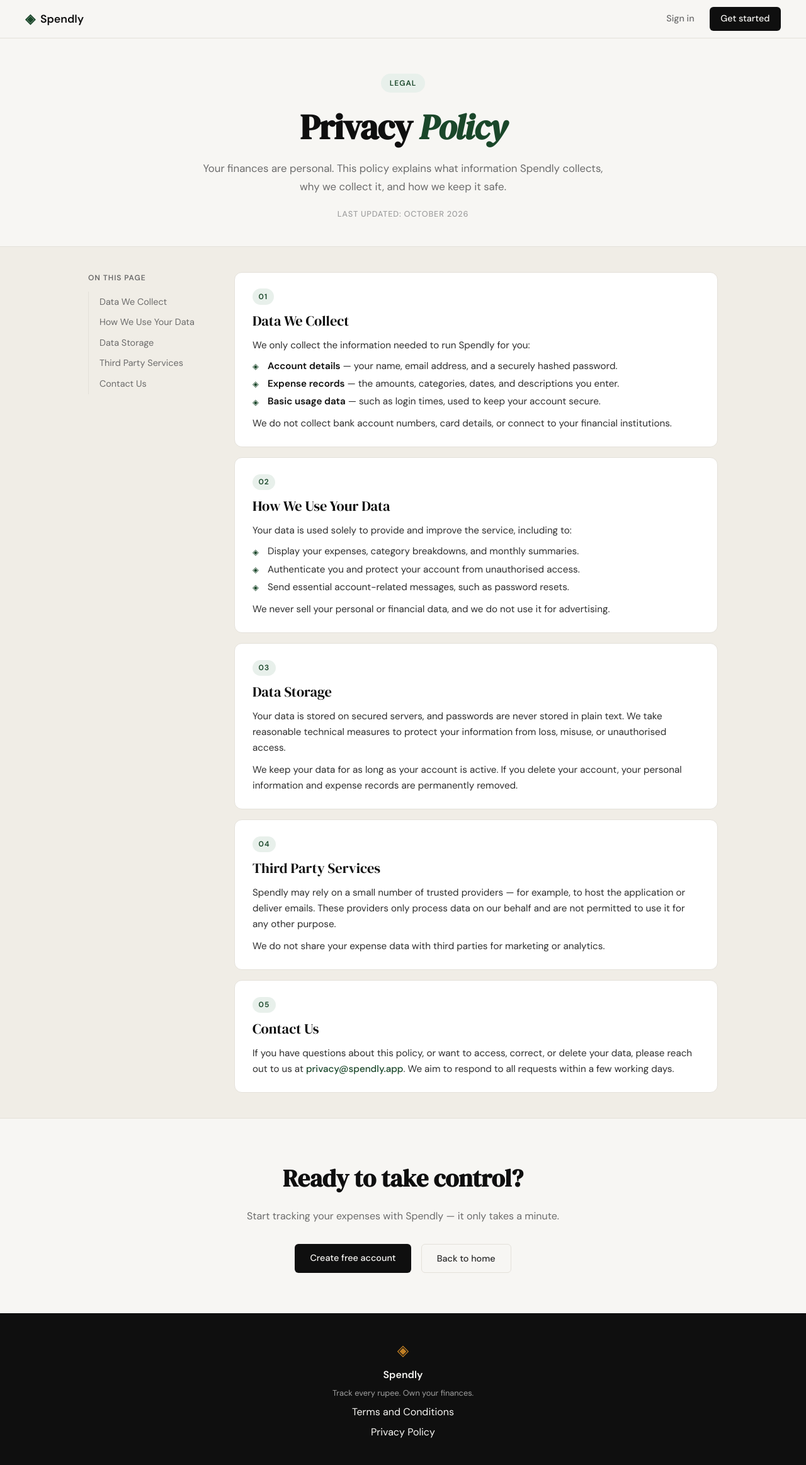
After one commit to sukritikalia08/spendly, a Flask app: page /privacy in a window 1280 px wide. The commit adds this page. Shown: the whole page at 63% size. Run offline with Flask 3, Linux system fonts and the light colour scheme.

Commit message:
landing: add Privacy Policy  links to footer and it's text

```diff
--- a/app.py
+++ b/app.py
@@ -25,6 +25,11 @@ def login():
 @app.route("/terms")
 def terms():
     return render_template("terms.html")
+
+
+@app.route("/privacy")
+def privacy():
+    return render_template("privacy.html")
 
 
 # ------------------------------------------------------------------ #
--- a/static/css/style.css
+++ b/static/css/style.css
@@ -634,6 +634,18 @@ a { color: inherit; text-decoration: none; }
     top: 0.15rem;
 }
 
+.legal-card strong {
+    font-weight: 600;
+    color: var(--ink);
+}
+
+.legal-link {
+    color: var(--accent);
+    font-weight: 500;
+}
+
+.legal-link:hover { text-decoration: underline; }
+
 .legal-body + .cta-section { padding: 4rem 2rem; }
 
 .legal-cta-actions {
--- a/templates/base.html
+++ b/templates/base.html
@@ -35,7 +35,7 @@
             <span class="footer-name">Spendly</span>
             <p class="footer-copy">Track every rupee. Own your finances.</p>
             <a href="{{ url_for('terms') }}">Terms and Conditions</a>
-            <a href="#">Privacy Policy</a>
+            <a href="{{ url_for('privacy') }}">Privacy Policy</a>
         </div>
     </footer>
 
--- /dev/null
+++ b/templates/privacy.html
@@ -0,0 +1,114 @@
+{% extends "base.html" %}
+
+{% block title %}Privacy Policy — Spendly{% endblock %}
+
+{% block content %}
+
+<section class="legal-hero">
+    <div class="legal-hero-inner">
+        <div class="hero-badge">Legal</div>
+        <h1 class="legal-title">
+            Privacy <em>Policy</em>
+        </h1>
+        <p class="legal-subtitle">
+            Your finances are personal. This policy explains what information Spendly
+            collects, why we collect it, and how we keep it safe.
+        </p>
+        <p class="legal-updated">Last updated: October 2026</p>
+    </div>
+</section>
+
+<section class="legal-body">
+    <div class="legal-layout">
+
+        <aside class="legal-toc">
+            <p class="legal-toc-label">On this page</p>
+            <nav>
+                <a href="#data-we-collect">Data We Collect</a>
+                <a href="#how-we-use">How We Use Your Data</a>
+                <a href="#data-storage">Data Storage</a>
+                <a href="#third-party">Third Party Services</a>
+                <a href="#contact">Contact Us</a>
+            </nav>
+        </aside>
+
+        <div class="legal-content">
+
+            <article class="legal-card" id="data-we-collect">
+                <span class="legal-num">01</span>
+                <h2>Data We Collect</h2>
+                <p>We only collect the information needed to run Spendly for you:</p>
+                <ul>
+                    <li><strong>Account details</strong> — your name, email address, and a securely hashed password.</li>
+                    <li><strong>Expense records</strong> — the amounts, categories, dates, and descriptions you enter.</li>
+                    <li><strong>Basic usage data</strong> — such as login times, used to keep your account secure.</li>
+                </ul>
+                <p>We do not collect bank account numbers, card details, or connect to your financial institutions.</p>
+            </article>
+
+            <article class="legal-card" id="how-we-use">
+                <span class="legal-num">02</span>
+                <h2>How We Use Your Data</h2>
+                <p>Your data is used solely to provide and improve the service, including to:</p>
+                <ul>
+                    <li>Display your expenses, category breakdowns, and monthly summaries.</li>
+                    <li>Authenticate you and protect your account from unauthorised access.</li>
+                    <li>Send essential account-related messages, such as password resets.</li>
+                </ul>
+                <p>We never sell your personal or financial data, and we do not use it for advertising.</p>
+            </article>
+
+            <article class="legal-card" id="data-storage">
+                <span class="legal-num">03</span>
+                <h2>Data Storage</h2>
+                <p>
+                    Your data is stored on secured servers, and passwords are never stored in
+                    plain text. We take reasonable technical measures to protect your information
+                    from loss, misuse, or unauthorised access.
+                </p>
+                <p>
+                    We keep your data for as long as your account is active. If you delete your
+                    account, your personal information and expense records are permanently removed.
+                </p>
+            </article>
+
+            <article class="legal-card" id="third-party">
+                <span class="legal-num">04</span>
+                <h2>Third Party Services</h2>
+                <p>
+                    Spendly may rely on a small number of trusted providers — for example, to host
+                    the application or deliver emails. These providers only process data on our
+                    behalf and are not permitted to use it for any other purpose.
+                </p>
+                <p>
+                    We do not share your expense data with third parties for marketing or analytics.
+                </p>
+            </article>
+
+            <article class="legal-card" id="contact">
+                <span class="legal-num">05</span>
+                <h2>Contact Us</h2>
+                <p>
+                    If you have questions about this policy, or want to access, correct, or delete
+                    your data, please reach out to us at
+                    <a href="mailto:privacy@spendly.app" class="legal-link">privacy@spendly.app</a>.
+                    We aim to respond to all requests within a few working days.
+                </p>
+            </article>
+
+        </div>
+    </div>
+</section>
+
+<section class="cta-section">
+    <div class="cta-inner">
+        <h2 class="cta-title">Ready to take control?</h2>
+        <p class="cta-body">Start tracking your expenses with Spendly — it only takes a minute.</p>
+        <div class="legal-cta-actions">
+            <a href="{{ url_for('register') }}" class="btn-primary">Create free account</a>
+            <a href="{{ url_for('landing') }}" class="btn-ghost">Back to home</a>
+        </div>
+    </div>
+</section>
+
+{% endblock %}
```
